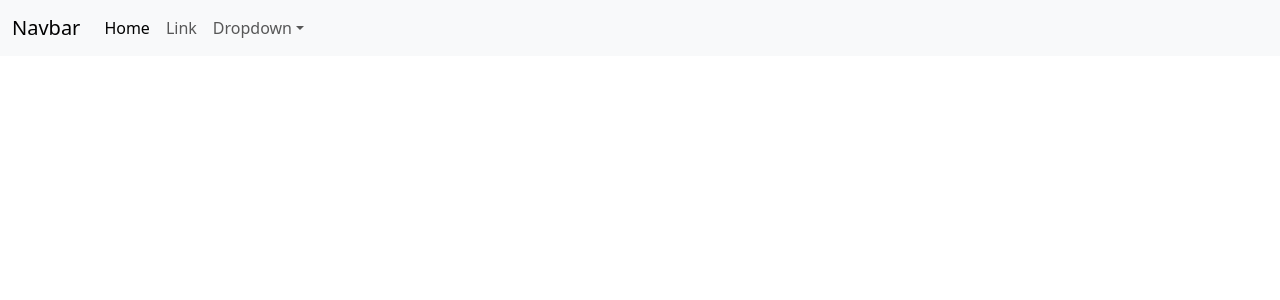
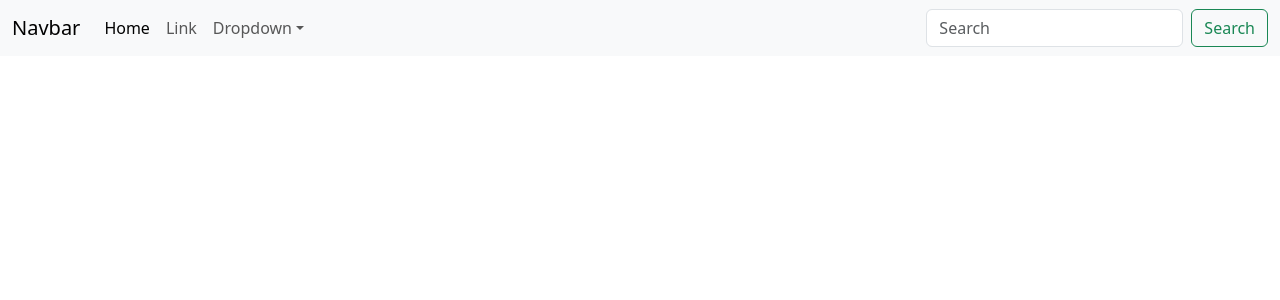
Before and after one commit to amansayyad2003/A-Comprehensive-E-Commerce-Comparison, a React (Vite) app in the folder Compare_products_of_various_e-commerce_websites/: page / in a window 1280 px wide. Shown: the top 300 px of the page. Built offline with nearby package versions, Linux system fonts and the light colour scheme.

Commit message:
Added navbar

```diff
--- a/Compare_products_of_various_e-commerce_websites/src/components/Navbar.jsx
+++ b/Compare_products_of_various_e-commerce_websites/src/components/Navbar.jsx
@@ -31,6 +31,10 @@
         </li>
 
       </ul>
+      <form className="d-flex" role="search">
+        <input className="form-control me-2" type="search" placeholder="Search" aria-label="Search"/>
+        <button className="btn btn-outline-success" type="submit">Search</button>
+      </form>
 
     </div>
   </div>
```
